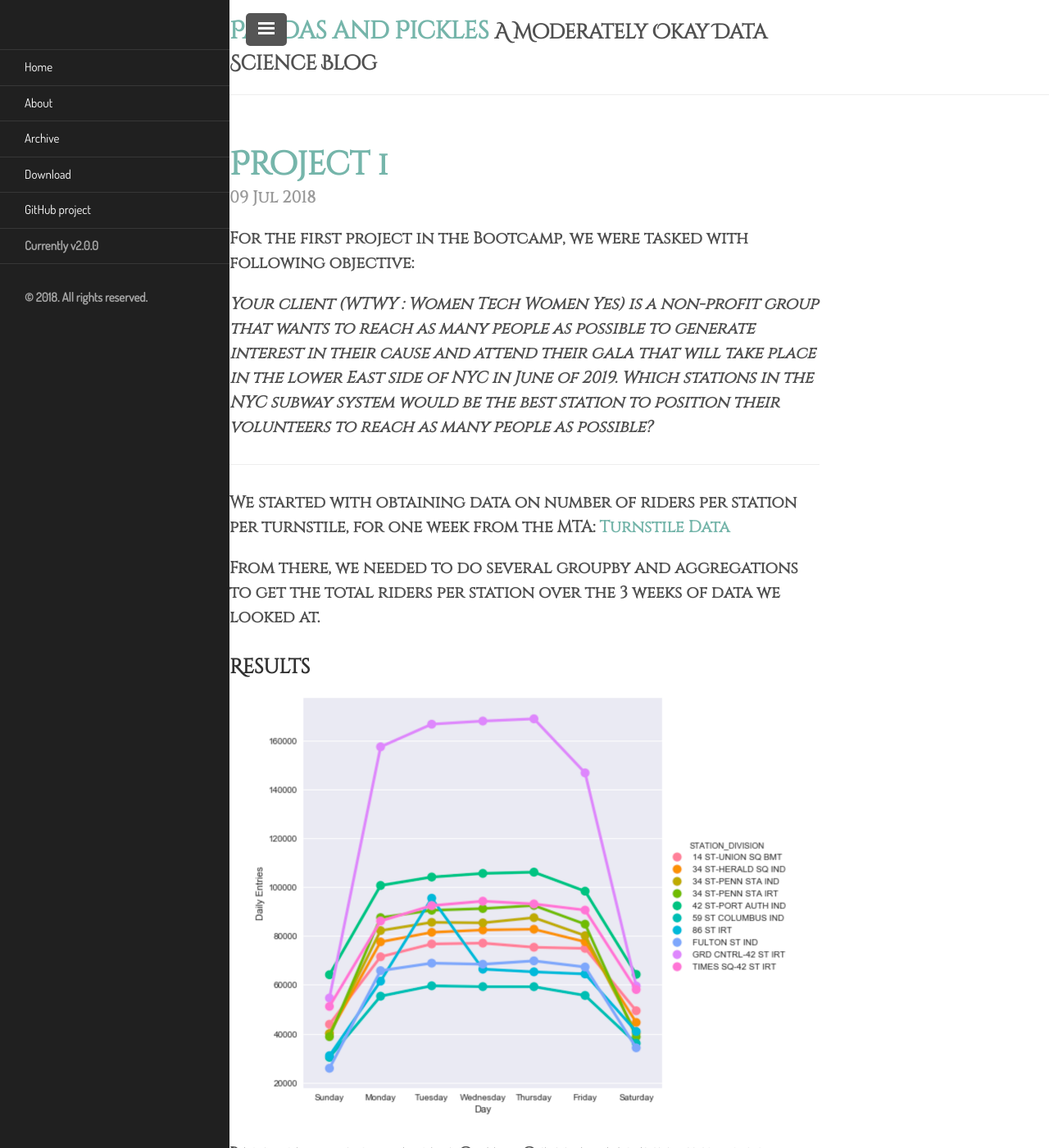
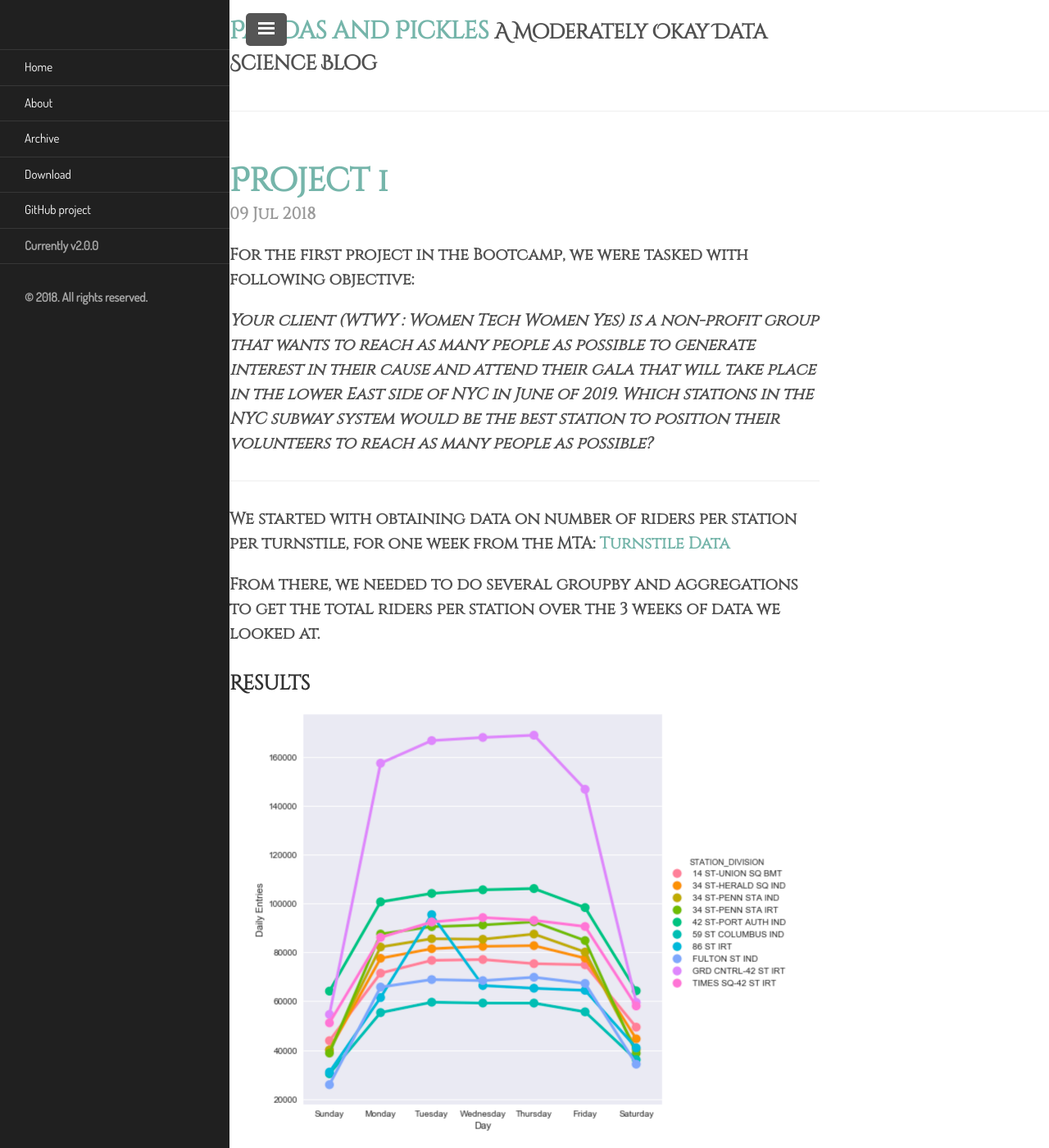
Before and after one commit to Cassini-4B/Cassini-4B.github.io, a Jekyll site: the page built from index.html, in a window 1280 px wide and 1400 px high. Shown: the whole window at 82% size. Built offline with Jekyll 4.4.1, drawn with Linux system fonts in a browser that asks for light colours; some web fonts are replaced; the list of posts is cut into pages by our own code.

Commit message:
changed padding masthead

```diff
--- a/public/css/lanyon.css
+++ b/public/css/lanyon.css
@@ -108,7 +108,7 @@ h1, h2, h3, h4, h5, h6 {
 
 .masthead {
   padding-top:    1rem;
-  padding-bottom: 1rem;
+  padding-bottom: 2rem;
   margin-bottom: 3rem;
   border-bottom: 1px solid #eee;
 
```
Also changed, not shown: 1 other file.
